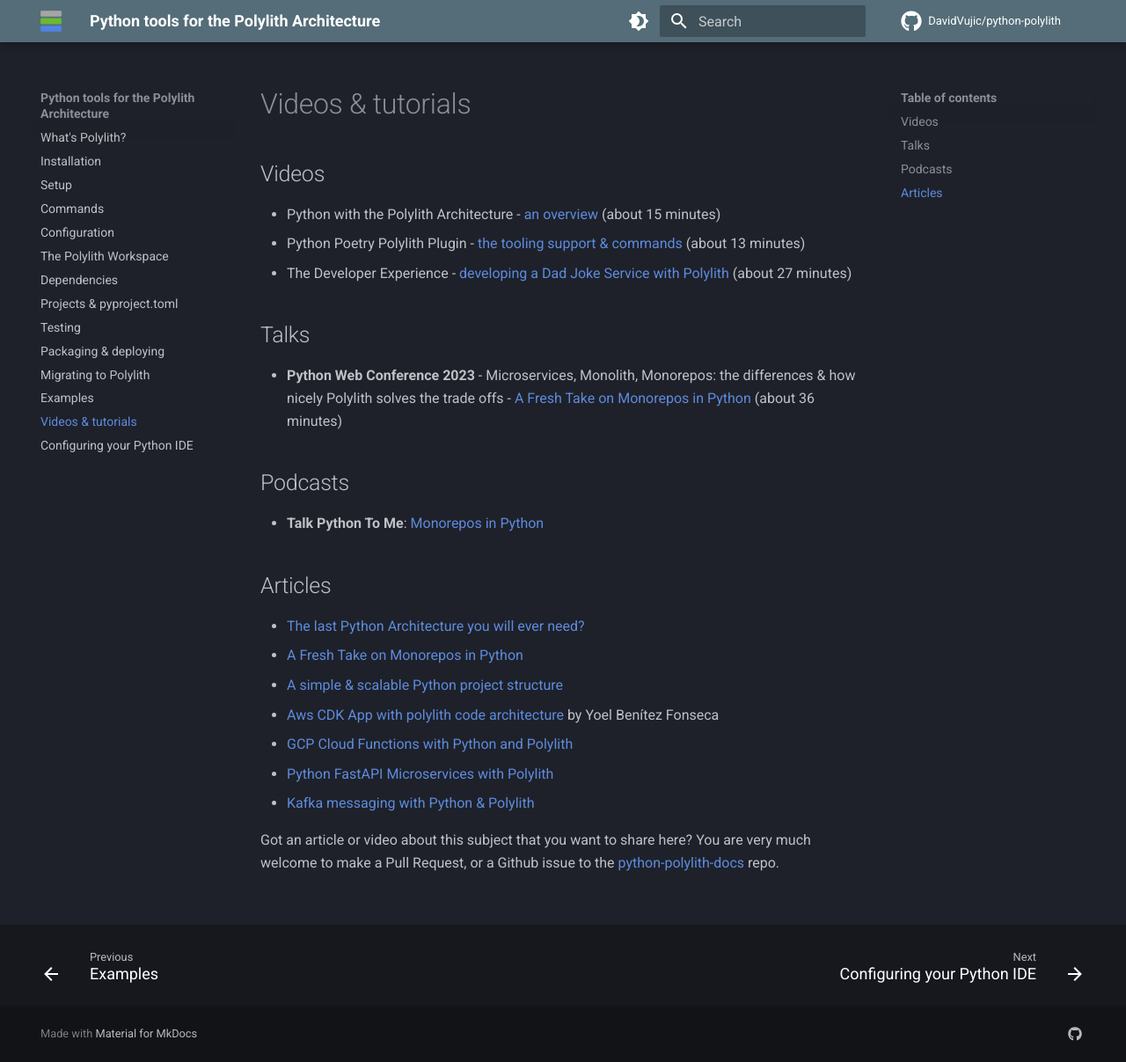
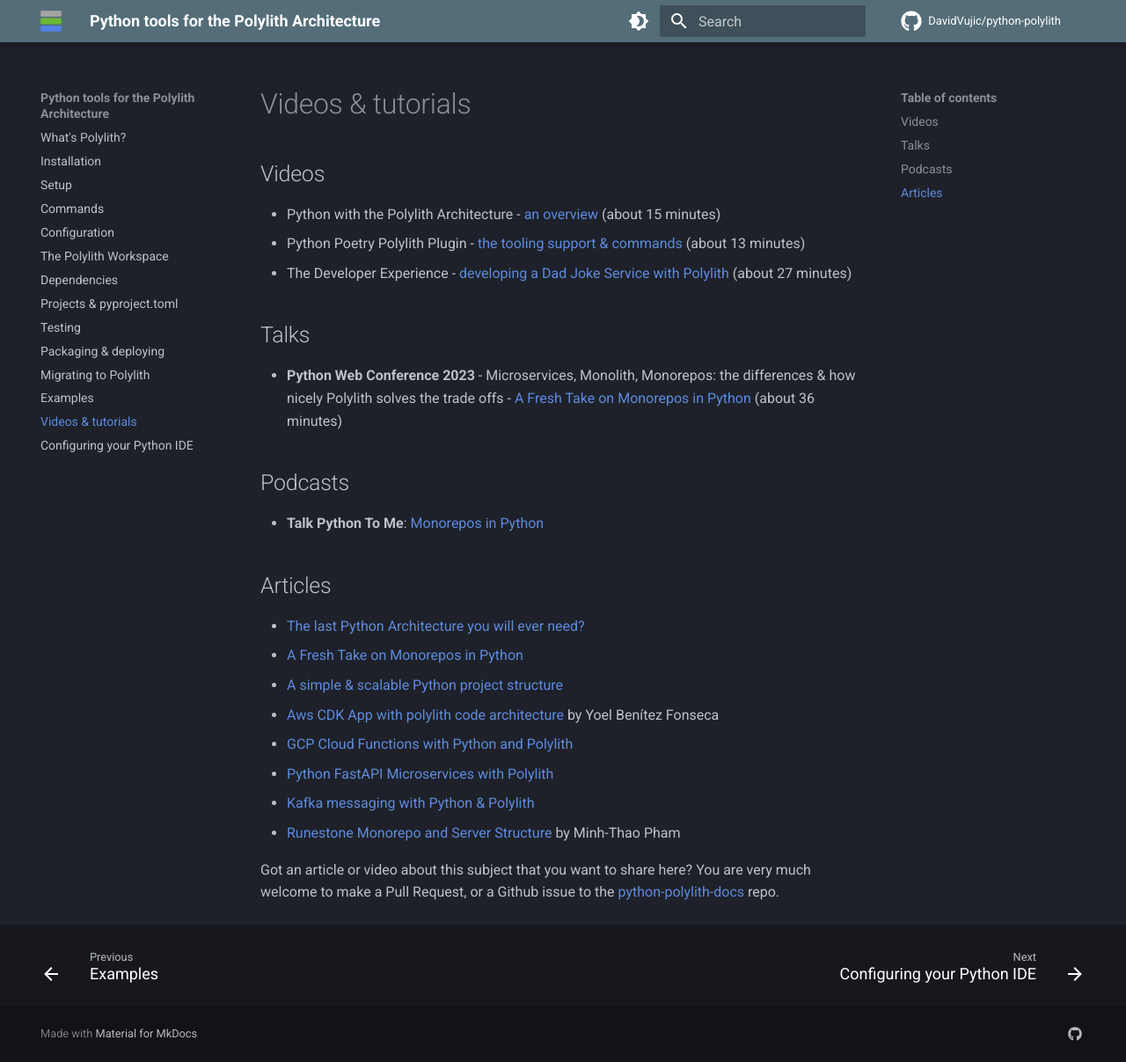
Before and after one commit to DavidVujic/python-polylith-docs, an MkDocs documentation site: the page built from docs/videos.md, in a window 1280 px wide and 1207 px high. Shown: the whole window at 88% size. Built offline with MkDocs 1.6.1 and Material for MkDocs 9.7.7, drawn with Linux system fonts in a browser that asks for light colours; comment, search, counter and statistics services are not loaded.

Commit message:
docs(videos & tutorials): add link to the Runestone Monorepo article by Minh-Thao Pham

```diff
--- a/docs/videos.md
+++ b/docs/videos.md
@@ -19,7 +19,7 @@
 - [GCP Cloud Functions with Python and Polylith](https://davidvujic.blogspot.com/2023/07/gcp-cloud-functions-with-python-and-polylith.html)
 - [Python FastAPI Microservices with Polylith](https://davidvujic.blogspot.com/2023/07/python-fastapi-microservices-with-polylith.html)
 - [Kafka messaging with Python & Polylith](https://davidvujic.blogspot.com/2023/08/kafka-messaging-with-python-and-polylith.html)
-
+- [Runestone Monorepo and Server Structure](https://medium.com/@thaopham03/runestone-monorepo-and-server-structure-0754dbc52f48) by Minh-Thao Pham
 
 Got an article or video about this subject that you want to share here? You are very much welcome to make a Pull Request,
 or a Github issue to the [python-polylith-docs](https://github.com/DavidVujic/python-polylith-docs) repo.
```
